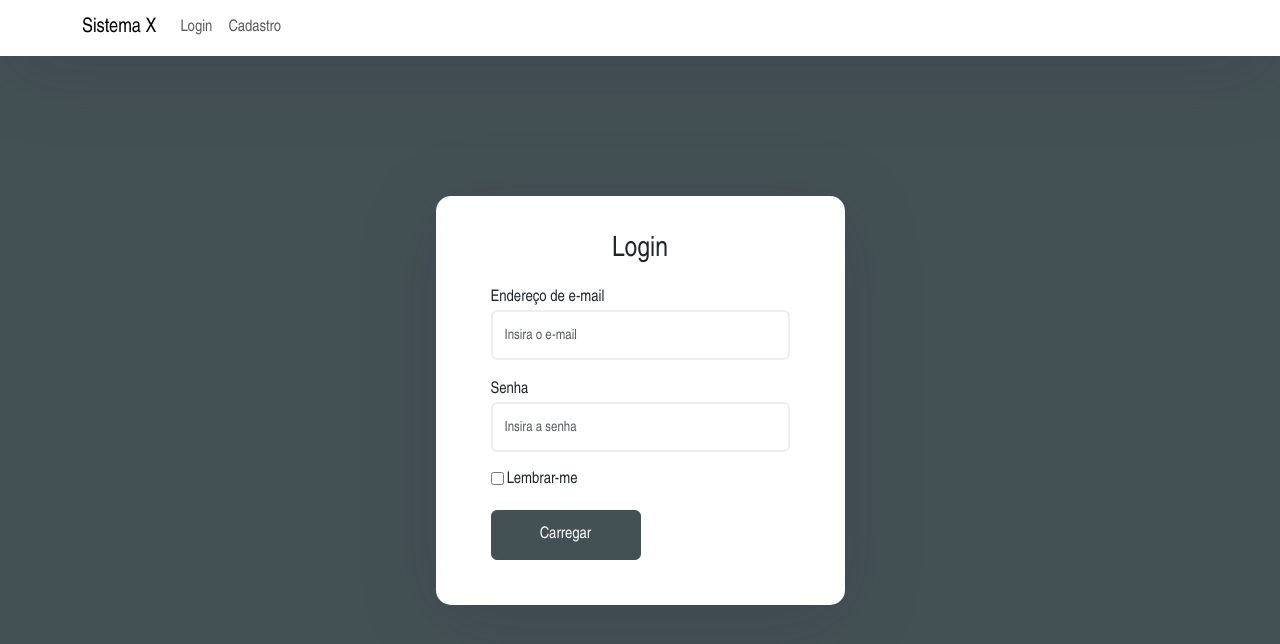
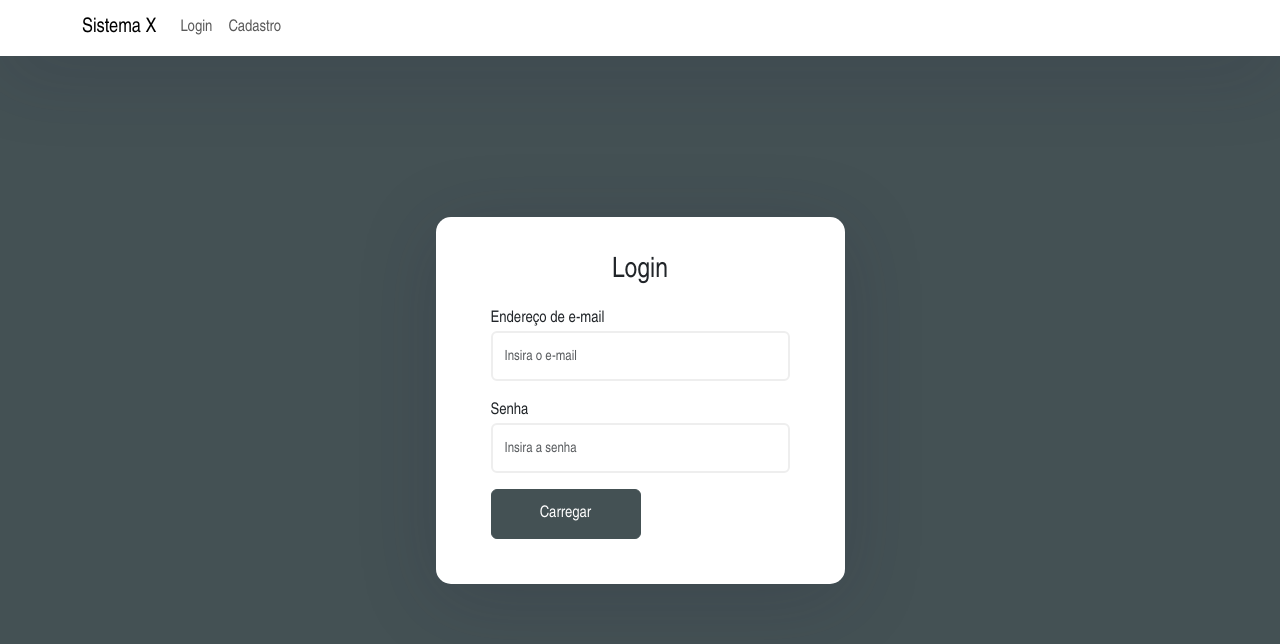
Before and after one commit to rjesner/crypto-signal-robot, a React (Create React App) app in the folder app/frontend/: page / in a window 1280 px wide. Shown: the top 644 px of the page. Built offline with nearby package versions, Linux system fonts and the light colour scheme.

Commit message:
feat: remember me checkbox removed from login page

```diff
--- a/app/frontend/src/components/LoginComponent.js
+++ b/app/frontend/src/components/LoginComponent.js
@@ -21,8 +21,8 @@ export default function Login() {
 
 	const handleSubmit = async (event) => {
 		event.preventDefault();
-		const { email, password, rememberMe } = formState;
-		await handleLoginClick({ email, password, rememberMe }, navigate);
+		const { email, password} = formState;
+		await handleLoginClick({ email, password }, navigate);
 	};
 
 	const { email, password, rememberMe } = formState;
@@ -52,21 +52,6 @@ export default function Login() {
 					placeholder="Insira a senha"
 				/>
 			</div>
-			<div className="mb-3">
-				<div className="custom-control custom-checkbox">
-					<input
-						type="checkbox"
-						className="custom-control-input"
-						id="customCheck1"
-						name="rememberMe"
-						checked={rememberMe}
-						onChange={handleChange}
-					/>
-					<label className="custom-control-label" htmlFor="customCheck1">
-						Lembrar-me
-					</label>
-				</div>
-			</div>
 			<div className="d-grid">
 				<button type="submit" className="btn btn-primary">
 					Carregar
--- a/app/frontend/src/components/helper/LoginHandler.js
+++ b/app/frontend/src/components/helper/LoginHandler.js
@@ -1,6 +1,6 @@
 import { toast } from "react-toastify";
 
-export async function handleLoginClick({ email, password, rememberMe }, navigate) {
+export async function handleLoginClick({ email, password }, navigate) {
 	try {
 		const response = await fetch('http://localhost:80/api/login', {
 			method: 'POST',
@@ -10,7 +10,6 @@ export async function handleLoginClick({ email, password, rememberMe }, navigate
 			body: JSON.stringify({
 				email,
 				password,
-				rememberMe,
 			}),
 		});
 
```
Also changed, not shown: 1 other file (tests, documents, lock files or other folders).
